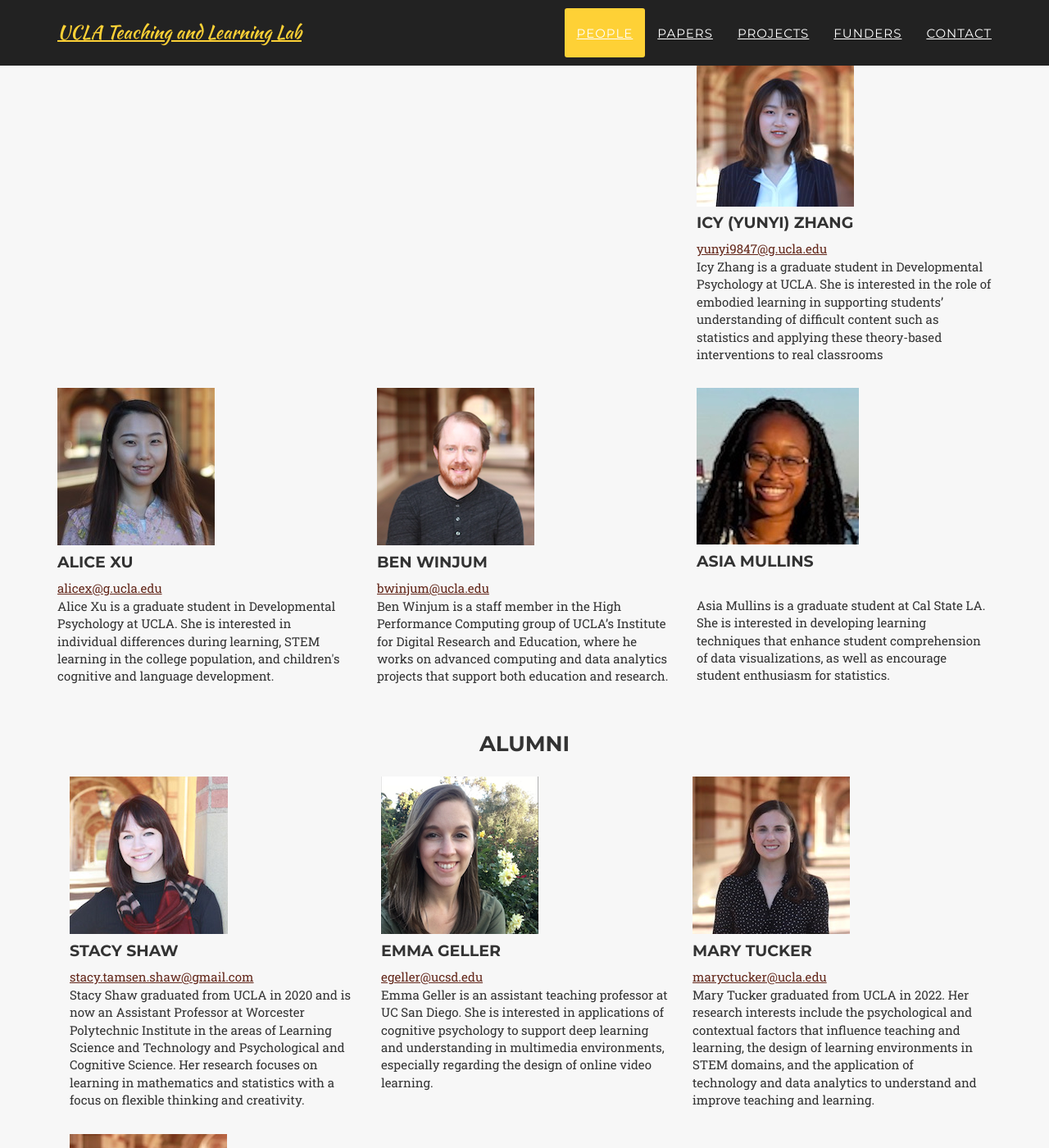
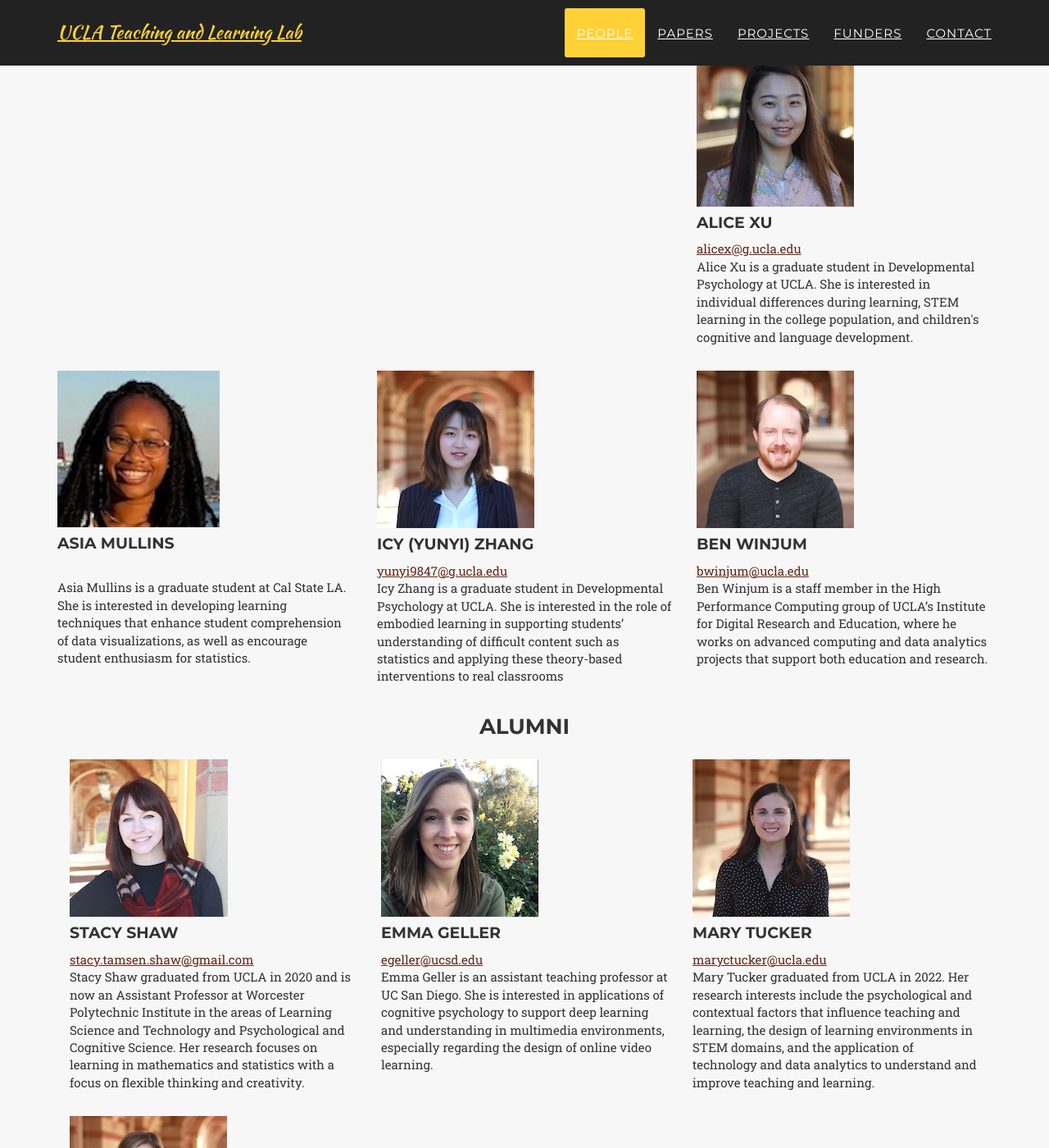
Before and after one commit to UCLATALL/TALL, a Jekyll site: the page built from index.html, in a window 1280 px wide and 1400 px high, scrolled down 1826 px. Shown: the whole window at 82% size. Built offline with Jekyll 4.4.1, drawn with Linux system fonts in a browser that asks for light colours; some web fonts are replaced; some of the changed lines change nothing that is shown.

Commit message:
adjust peoples page

```diff
--- a/_config.yml
+++ b/_config.yml
@@ -40,25 +40,25 @@ members:
     email: crdavis25@ucla.edu
     intro: Caylor Davis is CourseKata's director of implementation. She is interested in research and course design that makes math more accessible for non-STEM students. </br> </br>
 
+  - name: Alice Xu
+    pic: Alice.jpg
+    email: alicex@g.ucla.edu
+    intro: Alice Xu is a graduate student in Developmental Psychology at UCLA. She is interested in individual differences during learning, STEM learning in the college population, and children's cognitive and language development.
+
+  - name: Asia Mullins
+    pic: Asia.jpg
+    email:
+    intro: Asia Mullins is a graduate student at Cal State LA. She is interested in developing learning techniques that enhance student comprehension of data visualizations, as well as encourage student enthusiasm for statistics.
+
   - name: Icy (Yunyi) Zhang
     pic: Icy.jpg
     email: yunyi9847@g.ucla.edu
     intro: Icy Zhang is a graduate student in Developmental Psychology at UCLA. She is interested in the role of embodied learning in supporting students’ understanding of difficult content such as statistics and applying these theory-based interventions to real classrooms
 
-  - name: Alice Xu
-    pic: Alice.jpg
-    email: alicex@g.ucla.edu
-    intro: Alice Xu is a graduate student in Developmental Psychology at UCLA. She is interested in individual differences during learning, STEM learning in the college population, and children's cognitive and language development.
-
   - name: Ben Winjum
     pic: Ben.jpg
     email: bwinjum@ucla.edu
     intro: Ben Winjum is a staff member in the High Performance Computing group of UCLA’s Institute for Digital Research and Education, where he works on advanced computing and data analytics projects that support both education and research. </br> </br>
-
-  - name: Asia Mullins
-    pic: Asia.jpg
-    email:
-    intro: Asia Mullins is a graduate student at Cal State LA. She is interested in developing learning techniques that enhance student comprehension of data visualizations, as well as encourage student enthusiasm for statistics.
 
 
 
```
